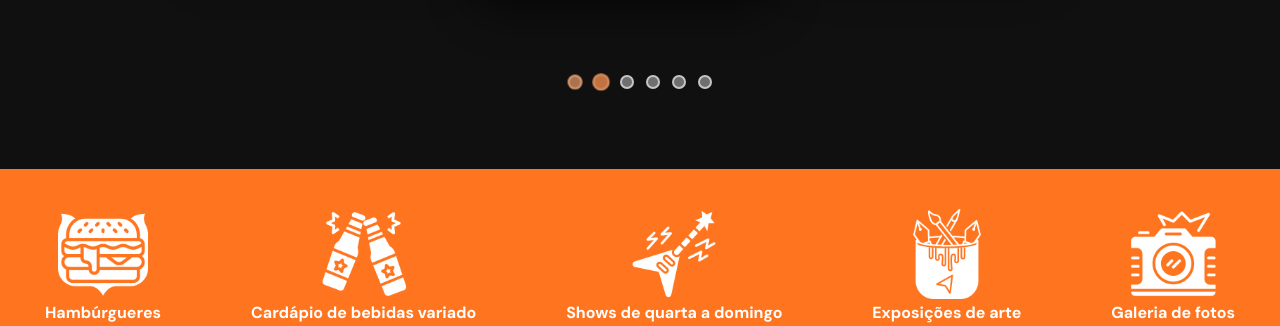
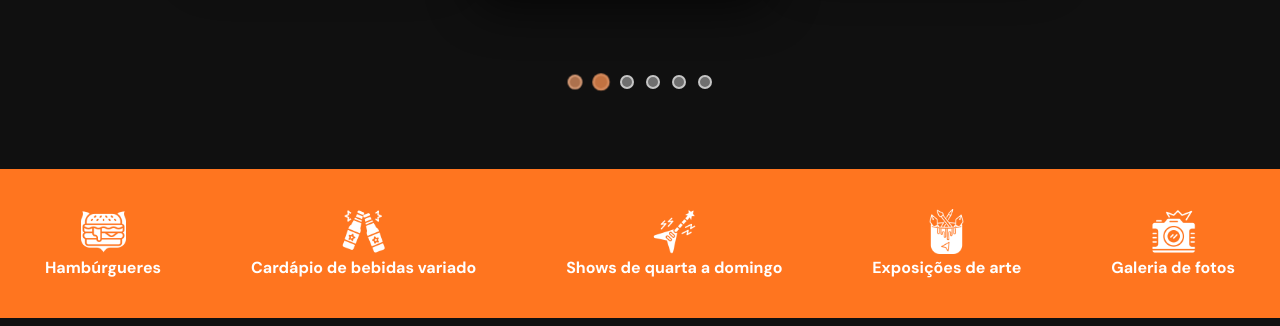
Before and after one commit to NasSilvaYara/Lobos-Rock-Bar, a plain HTML site: page index.html in a window 1280 px wide. Shown: the part 638-964 px from the top of the page. Drawn offline with Linux system fonts and the light colour scheme.

Commit message:
Update style.css

```diff
--- a/css/style.css
+++ b/css/style.css
@@ -408,8 +408,8 @@ ul li {
 }
 
 ul li .icon {
-    width: 90px;
-    height: 90px;
+    width: 45px;
+    height: 45px;
 }
 
 #cardapio {
@@ -1405,4 +1405,5 @@ footer {
     .social {
         justify-content: center;
     }
+
 }
```
